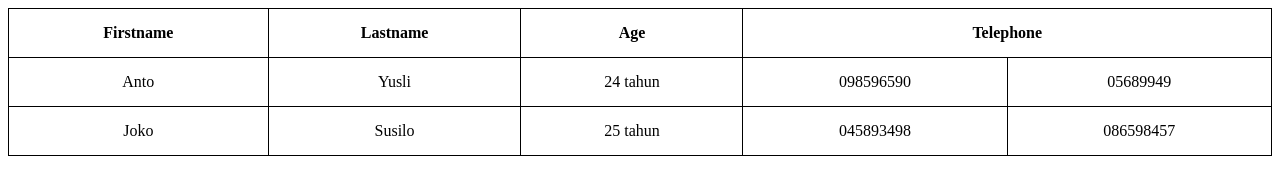
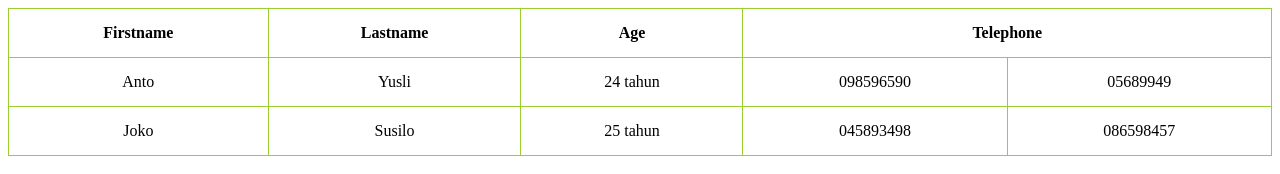
Before and after one commit to yuslianto/LearnHTML, a plain HTML site: page htmlTable.html in a window 1280 px wide. Drawn offline with Linux system fonts and the light colour scheme.

Commit message:
modified file htmlTable.html

```diff
--- a/htmlTable.html
+++ b/htmlTable.html
@@ -7,7 +7,7 @@
     <title>COntoh Html Table</title>
     <style>
         table, th, td {
-            border: 1px solid black;
+            border: 1px solid yellowgreen;
             border-collapse: collapse;
             border-spacing: 10px
         }
```
